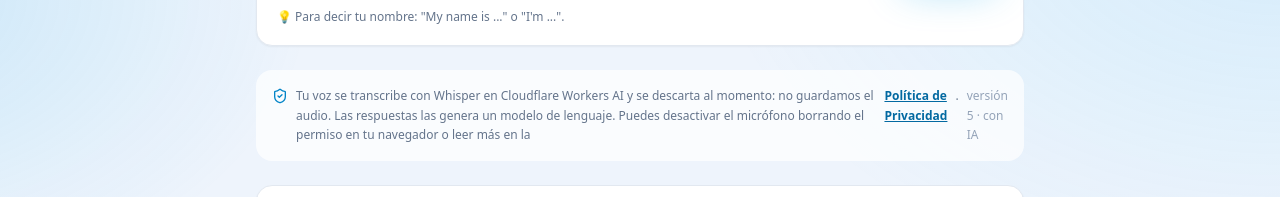
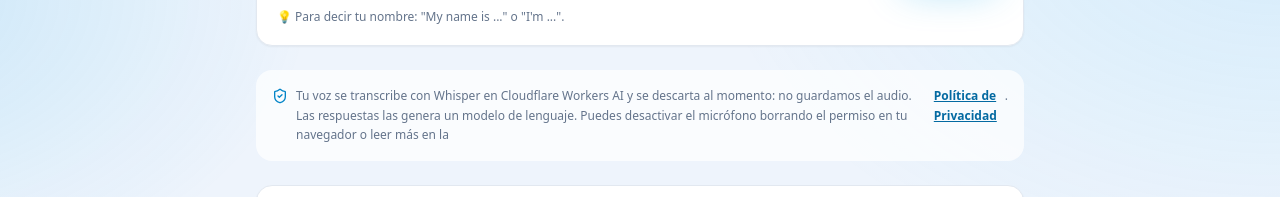
Before and after one commit to davidgrados/plataforma-cursos, a Next.js app: page /ingles/tutor in a window 1280 px wide. Shown: the part 1606-1803 px from the top of the page. Built offline with nearby package versions, Linux system fonts and the light colour scheme; no server answers.

Commit message:
Quitar el distintivo de version del pie del tutor de ingles

```diff
--- a/components/TutorAI.tsx
+++ b/components/TutorAI.tsx
@@ -697,7 +697,7 @@ export default function TutorAI({ moduloInicial }: { moduloInicial?: string }) {
         <Link href="/privacidad#voz" className="font-semibold text-sky-700 underline">
           Política de Privacidad
         </Link>
-        . <span className="text-slate-400">versión 5 · con IA</span>
+        .
       </p>
     </div>
   );
```
